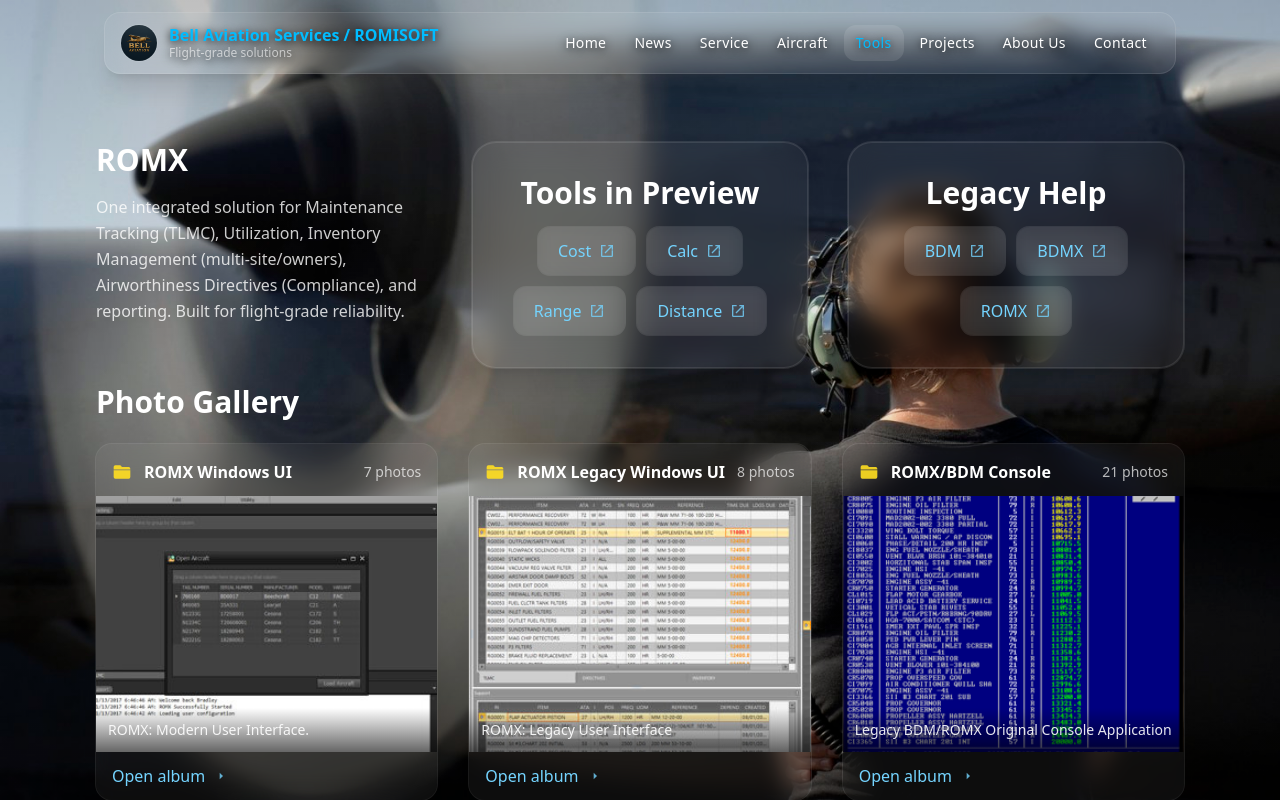
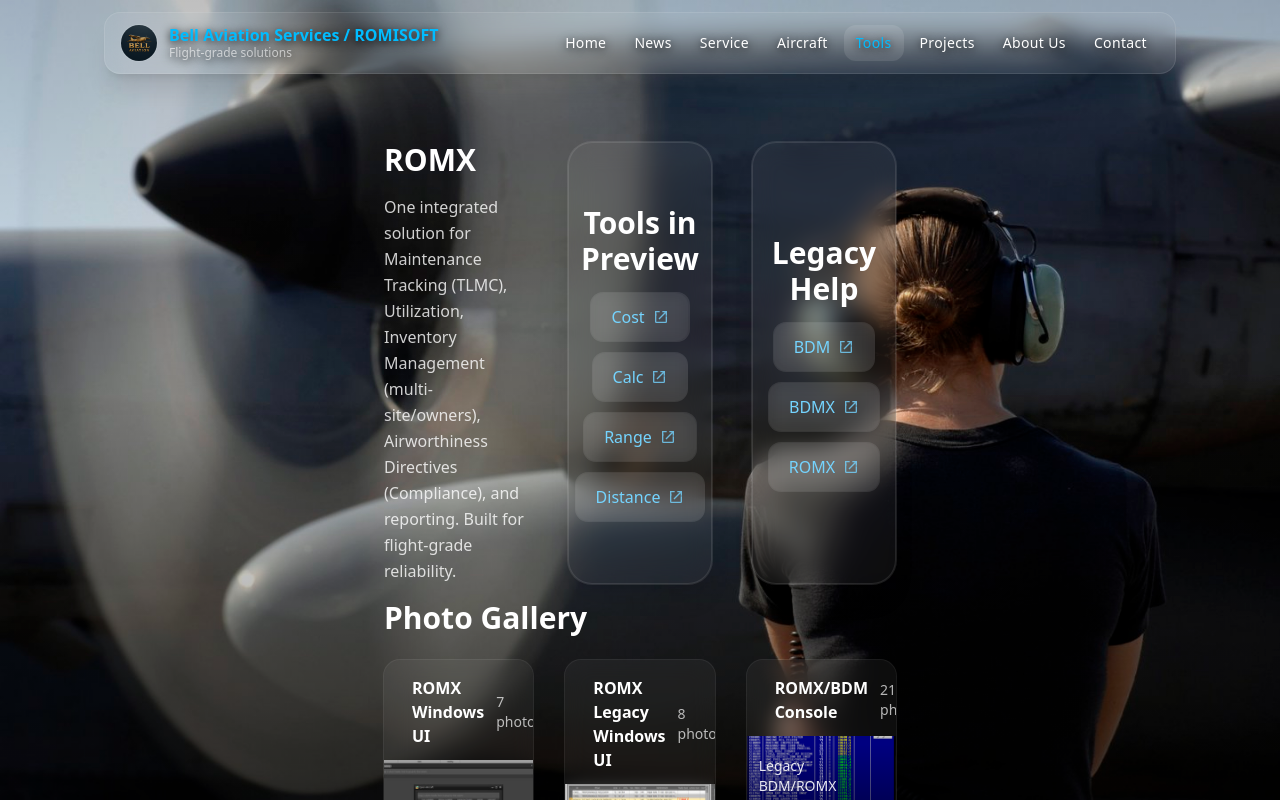
Before and after one commit to mz9201ju/bell-aviation-romisoft, a React (Vite) app: page /bell-aviation-romisoft/tools in a window 1280 px wide. Shown: the top 800 px of the page. Built offline with nearby package versions, Linux system fonts and the light colour scheme.

Commit message:
tool css updated

```diff
--- a/src/sections/Tools.jsx
+++ b/src/sections/Tools.jsx
@@ -14,7 +14,7 @@
  * Change these strings to tune alignment, spacing, heights, etc. across the page.
  * --------------------------------------------------------------------------- */
 const UI = {
-    container: "w-full max-w-7xl mx-auto px-4 sm:px-6 md:px-8", // overall padding + centering
+    container: "w-full max-w-xl mx-auto px-4 md:px-8", // overall padding + centering
     // Responsive grid for top area: stacks on mobile, 3 columns on md+
     topGrid: "grid gap-6 md:gap-10 grid-cols-1 md:grid-cols-3",
     // Shared glass card shell
```
